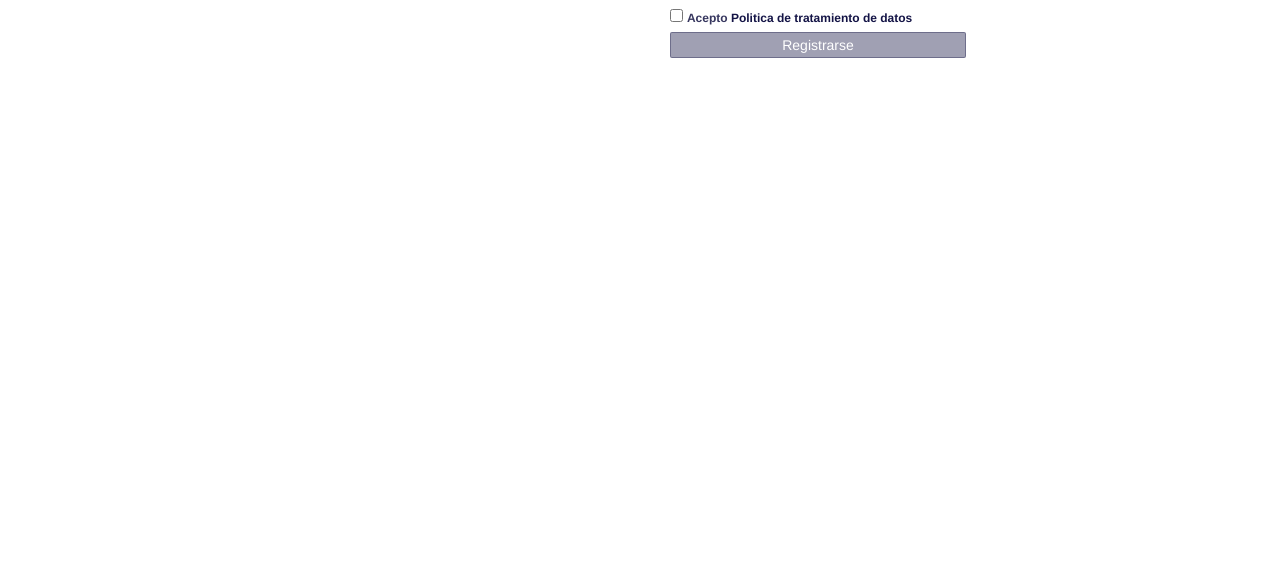
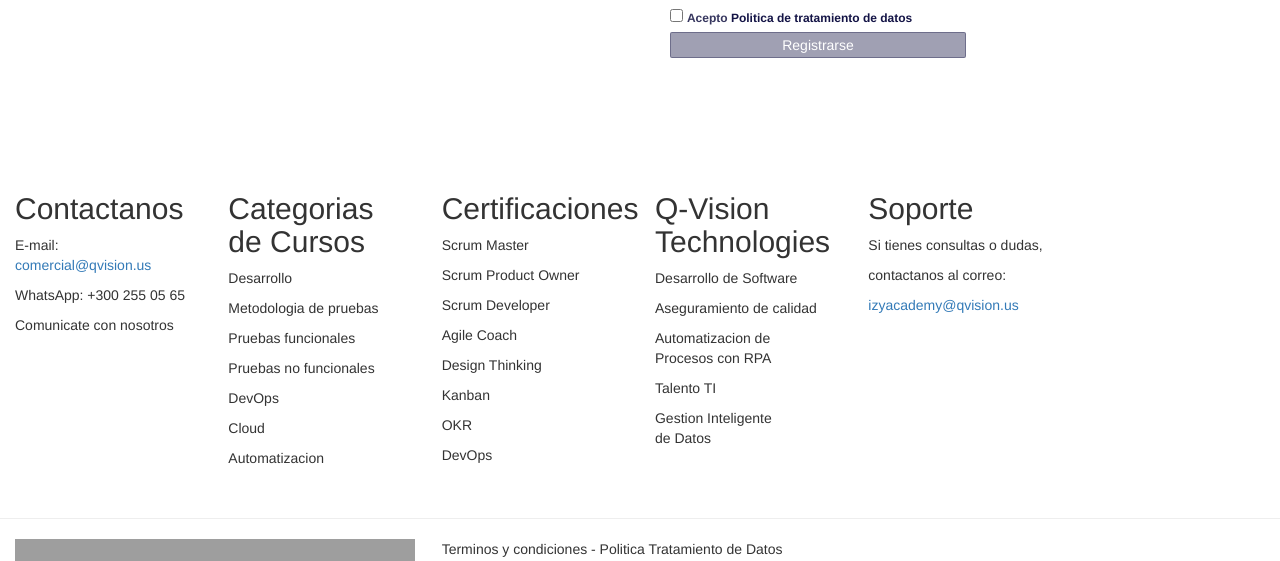
Before and after one commit to LaurelRTorres/pruebaTecnica, a PHP site: page / in a window 1280 px wide. Shown: the part 1588-2149 px from the top of the page. Before the commit the page ends 1646 px from the top, so only its background shows below. Run offline with PHP 8.4, Linux system fonts and the light colour scheme; grey boxes are pictures that could not be loaded.

Commit message:
Update index.php

```diff
--- a/index.php
+++ b/index.php
@@ -158,6 +158,70 @@
           </form>
         </div>
       </div>
+
+      <footer>
+        <div class="row">
+            <div class="col-sm-2">
+                <h2>Contactanos</h2>
+                <p class="gray">E-mail: <a href="mailto:comercial@qvision.us">comercial@qvision.us</a></p>
+                <p class="gray">WhatsApp: +300 255 05 65 </p>
+                <p>Comunicate con nosotros</p>
+            </div>
+            <div class="col-sm-2">
+                <h2>Categorias <br> de Cursos</h2>
+                <p>Desarrollo</p>
+                <p>Metodologia de pruebas</p>
+                <p>Pruebas funcionales</p>
+                <p>Pruebas no funcionales</p>
+                <p>DevOps</p>
+                <p>Cloud</p>
+                <p>Automatizacion</p>
+            </div>
+            <div class="col-sm-2">
+                <h2>Certificaciones</h2>
+                <p>Scrum Master</p>
+                <p>Scrum Product Owner</p>
+                <p>Scrum Developer</p>
+                <p>Agile Coach</p>
+                <p>Design Thinking</p>
+                <p>Kanban</p>
+                <p>OKR</p>
+                <p>DevOps</p>
+            </div>
+            <div class="col-sm-2">
+                <h2>Q-Vision <br> Technologies</h2>
+                <p>Desarrollo de Software</p>
+                <p>Aseguramiento de calidad</p>
+                <p>Automatizacion de <br> Procesos con RPA</p>
+                <P>Talento TI</P>
+                <p>Gestion Inteligente <br> de Datos</p>
+            </div>
+            <div class="col-sm-2">
+                <h2>Soporte</h2>
+                <p class="gray">Si tienes consultas o dudas,</p>
+                <p class="gray"> contactanos al correo: </p>
+                <p> <a href="mailto:izyacademy@qvision.us">izyacademy@qvision.us</a> </p>
+            </div>
+        </div>
+        <hr>
+        <div class="row">
+            <div class="col-sm-4">
+                <img src="imagenes/Logo izyacademy transparente2022.png" alt="">
+            </div>
+            <div class="col-sm-4">
+                <p>Terminos y condiciones - Politica Tratamiento de Datos</p>
+            </div>
+            <div class="col-sm-4">
+                <a href="https://web.facebook.com/izyacademybk?_rdc=1&_rdr"><i class="fa fa-facebook" style="font-size:24px"></i></a>
+                <a href="https://twitter.com/izy_academy?lang=es"><i class="fa fa-twitter" style="font-size:24px"></i></a>
+                <a href="https://www.instagram.com/izy_academy/"><i class="fa fa-instagram" style="font-size:24px"></i></a>
+                <a href="https://co.linkedin.com/company/izy-academy"><i class="fa fa-linkedin" style="font-size:24px;"></i></a>
+            </div>
+        </div>
+        <div class="row footer">
+            <p class="Copyright">Copyright &copy; 2023 IzyAcademy Marca Registrada By Qvision Technologies</p>
+        </div>
+    </footer>
       <script src="main.js"></script>
       <script>
         function IniciarSesion(){
```
